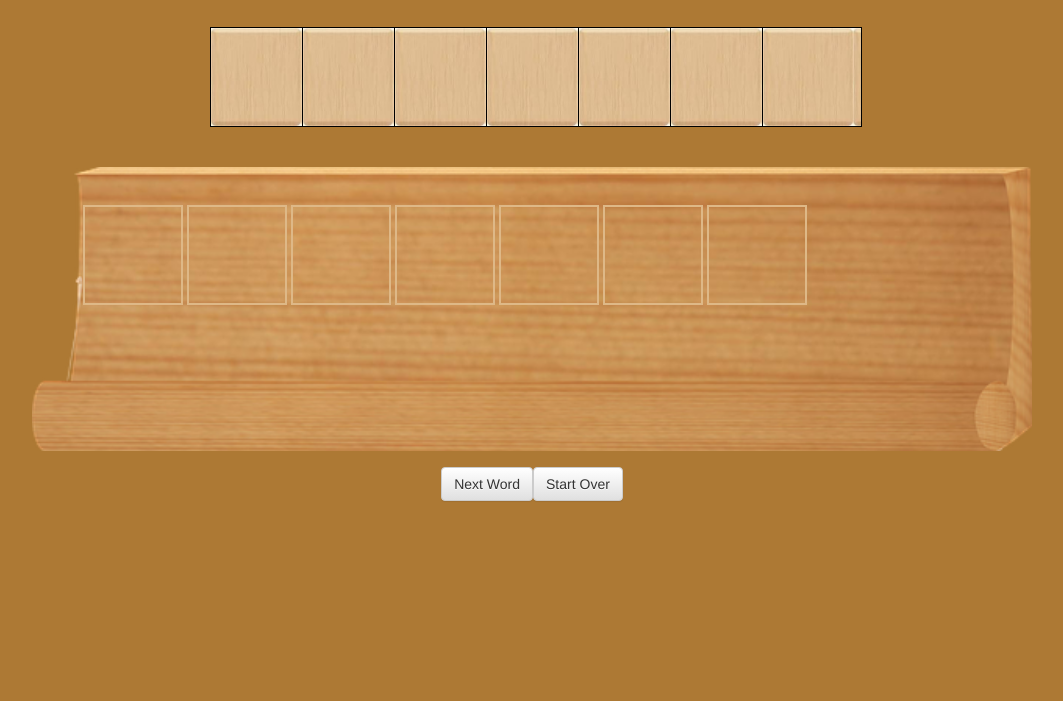
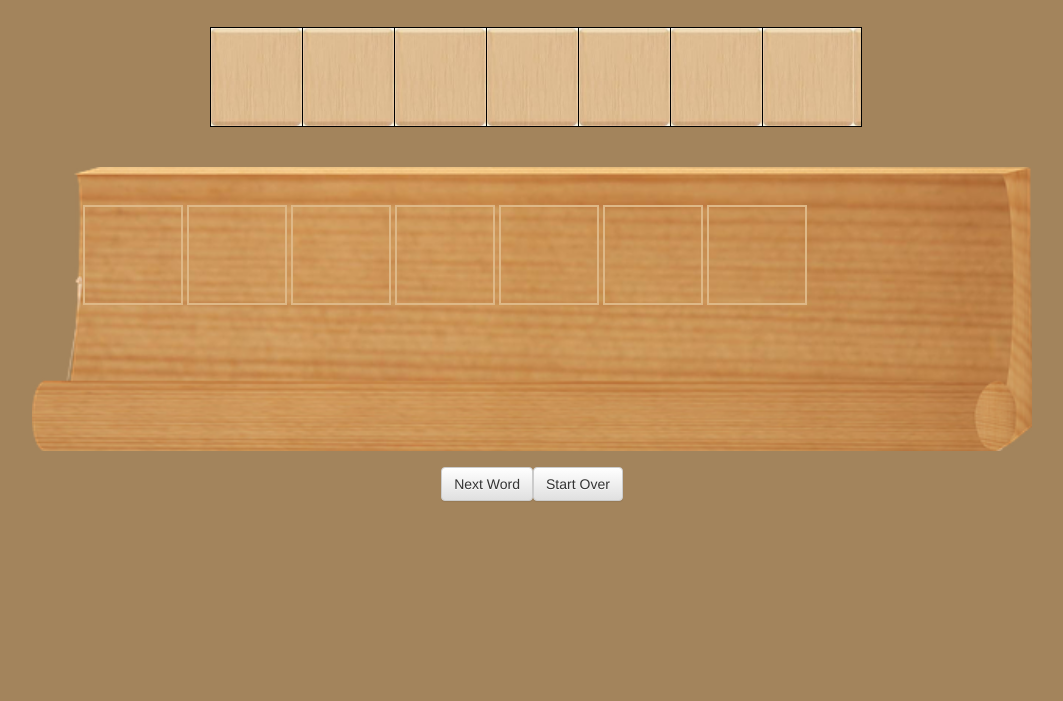
Before and after one commit to RaulMVargas/RaulMVargas.github.io, a plain HTML site: page index.html in a window 1280 px wide. Shown: the part 119-820 px from the top of the page, without its empty margins (108-1171 px from the left). Drawn offline with nearby package versions, Linux system fonts and the light colour scheme.

Commit message:
Update style.css

```diff
--- a/css/style.css
+++ b/css/style.css
@@ -1,6 +1,6 @@
 html{
     height: 100%;
-    background-color: rgb(173, 121, 52);
+    background-color: rgb(163, 132, 92);
 }
 
 body{
@@ -8,7 +8,7 @@ body{
     padding: 0% 10% 0% 10%;
     min-height: 100%;
     min-width: 1100px;
-    background-color: rgb(173, 121, 52) !important;
+    background-color: rgb(163, 132, 92) !important;
 }
 
 label{
```
